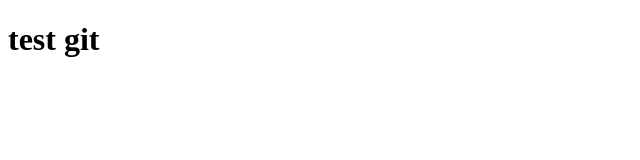
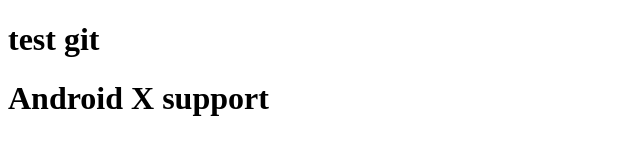
Before and after one commit to geek-sajjad/test_git, a plain HTML site: page index.html in a window 1280 px wide. Shown: the whole page, without its empty margins (0-640 px from the left). Drawn offline with Linux system fonts and the light colour scheme.

Commit message:
added android x support

```diff
--- a/index.html
+++ b/index.html
@@ -8,5 +8,6 @@
 </head>
 <body>
     <h1>test git</h1>
+    <h1>Android X support</h1>
 </body>
 </html>
```
